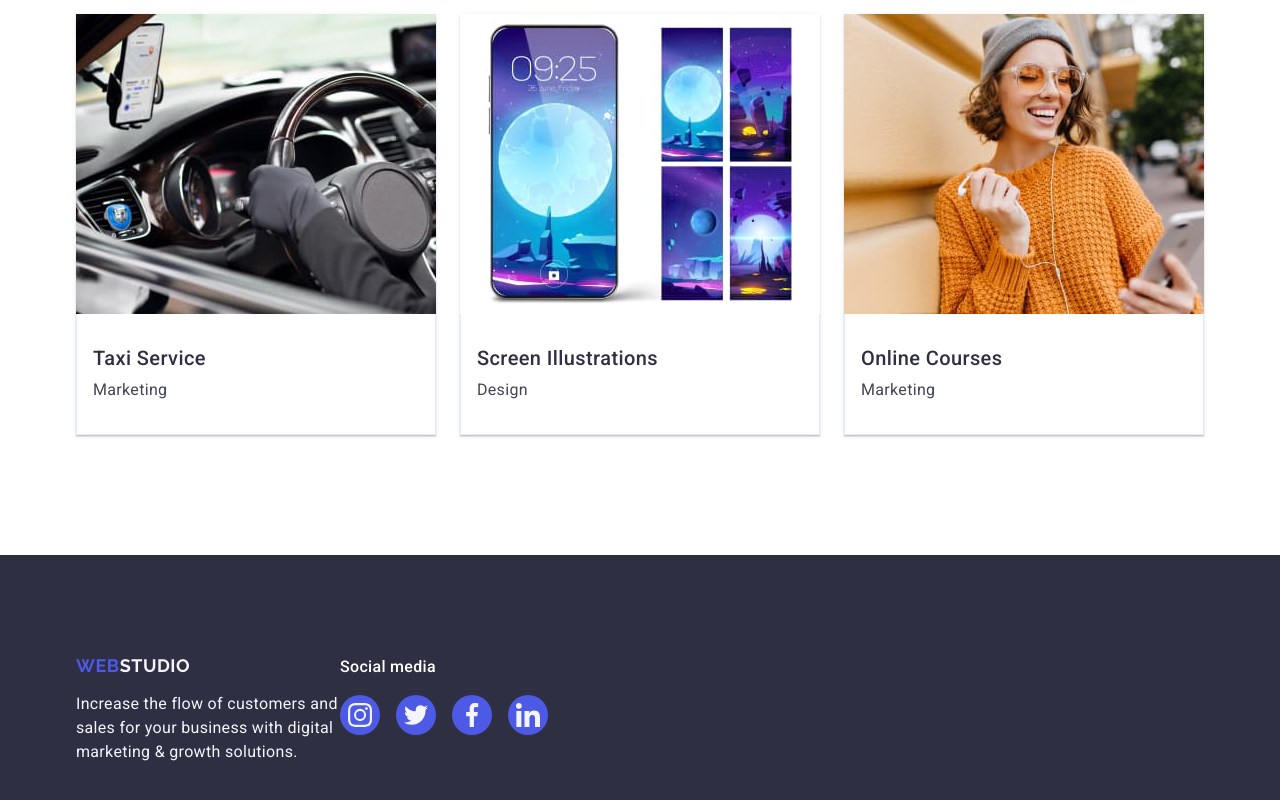
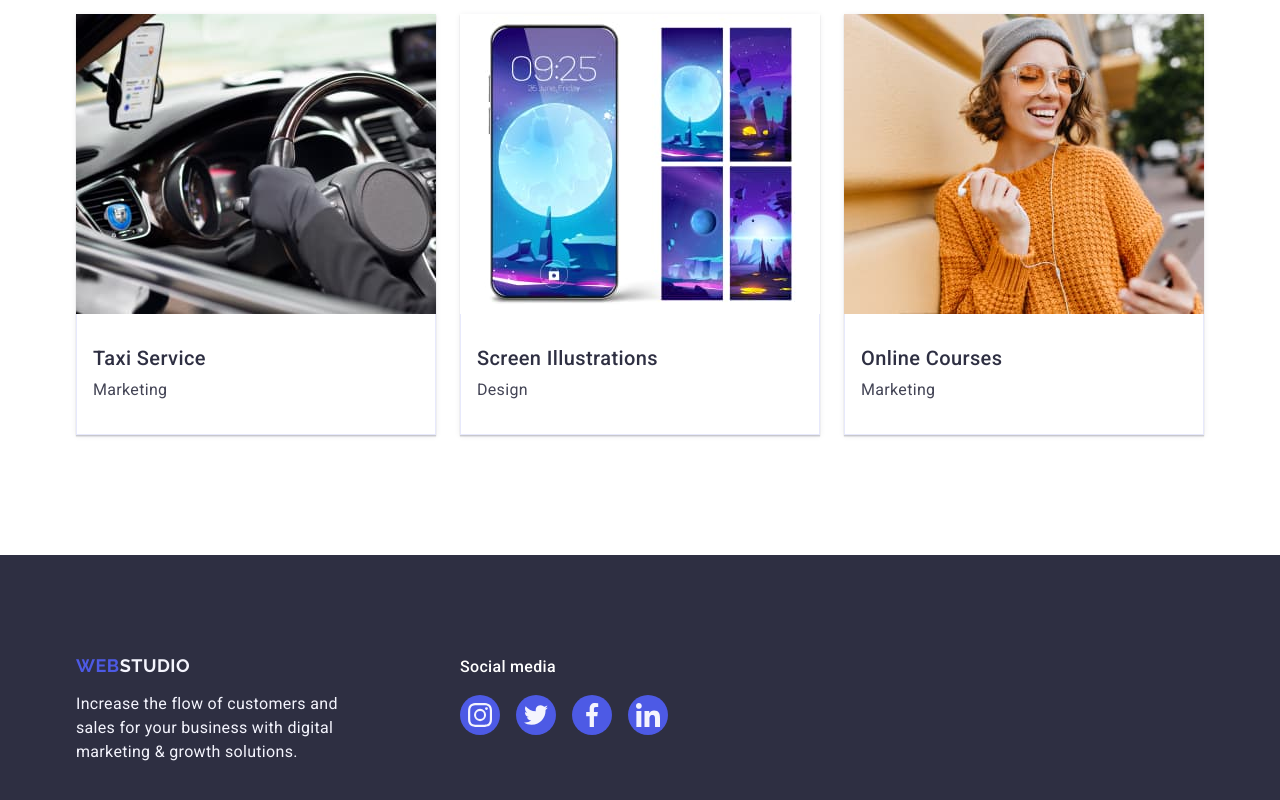
Before and after one commit to AShemet89/goit-markup-hw-04, a plain HTML site: page index.html in a window 1280 px wide. Shown: the part 2652-3452 px from the top of the page. Drawn offline with nearby package versions, Linux system fonts and the light colour scheme.

Commit message:
Lessons4

```diff
--- a/css/styles.css
+++ b/css/styles.css
@@ -388,9 +388,11 @@ body {
   padding: 100px 0;
   background-color: #2e2f42;
 }
-.footer-container {
+.logo-media {
   display: flex;
   align-items: baseline;
+}
+.logo-unit {
   margin-right: 120px;
 }
 .unit-logo-web {
--- a/index.html
+++ b/index.html
@@ -395,7 +395,7 @@
     </main>
     <footer class="footer">
       <div class="container">
-        <div class="footer-container">
+        <div class="logo-media">
           <div class="logo-unit">
             <a href="./index.html" class="unit-logo-web"
               >Web<span class="unit-logo-studio">Studio</span></a
```
